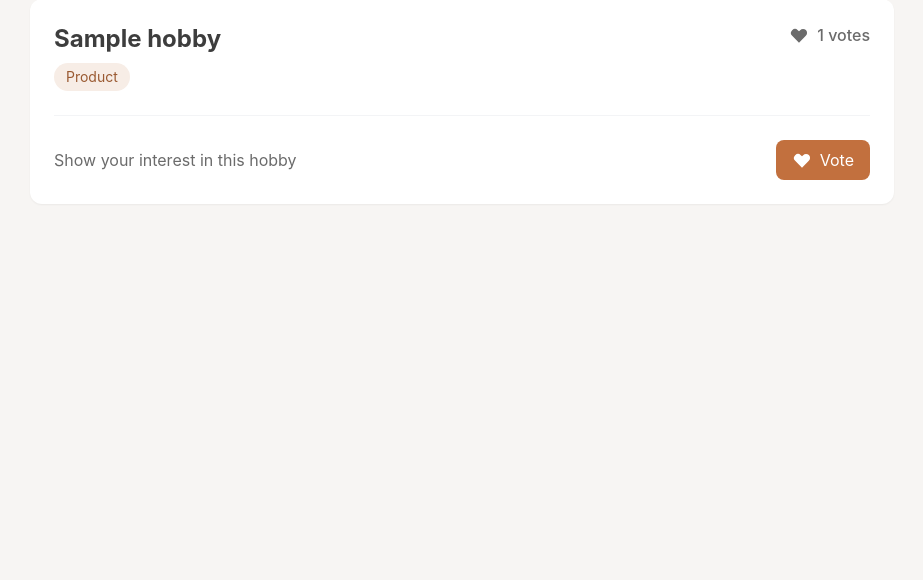
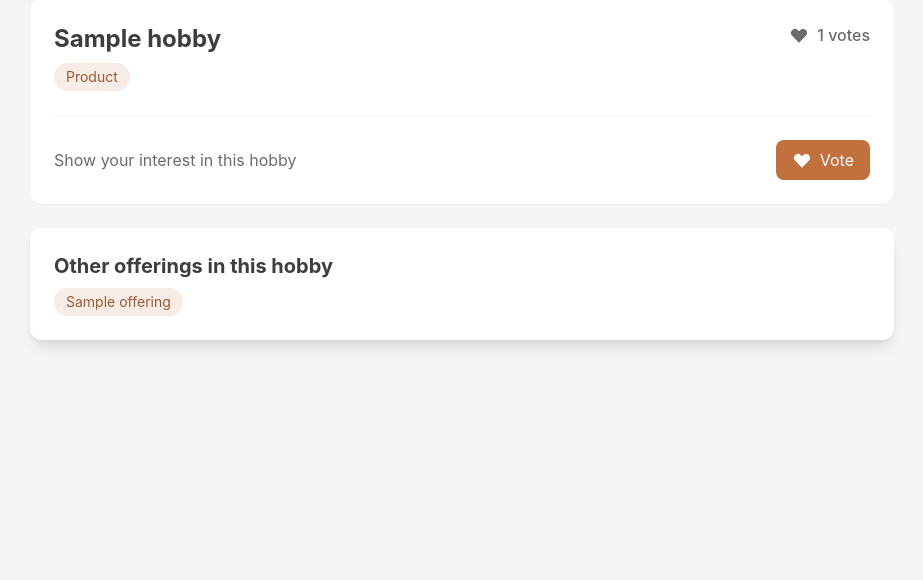
Before and after one commit to ianmaks/bytteplassen, a Django app: page /marketplace/hobbies/1/ in a window 1280 px wide. Shown: the part 147-727 px from the top of the page, without its empty margins (178-1101 px from the left). Run offline with Django 5.2, Linux system fonts and the light colour scheme; tables that the repository leaves empty hold one stand-in row (values such as "Sample post"); some libraries are stand-ins or nearby versions.

Commit message:
Added related offerings on hobby page

```diff
--- a/marketplace/templates/marketplace/hobby.html
+++ b/marketplace/templates/marketplace/hobby.html
@@ -70,6 +70,19 @@
             </form>
         </div>
     </div>
+
+    <!-- Related Offerings -->
+    <div class="bg-white rounded-xl shadow-lg p-6">
+    <h1 class="text-xl font-bold text-warm-text">Other offerings in this hobby </h1>
+        <div class="flex flex-items-center gap-3 mt-2">
+            {% for offering in offerings %}
+                <a href="{% url 'offering_detail' offering.id %}" class="text-terra-400 hover:text-terra-500 inline-flex items-center gap-1">
+                    <span class="px-3 py-1 text-sm rounded-full bg-terra-100 text-terra-500">{{offering}}</span>
+                </a>
+            {% endfor %}
+        </div>
+    </div>
+
     {% else %}
     <div class="bg-white rounded-xl shadow-sm p-8 text-center">
         <p class="text-warm-muted">Hobby not found.</p>
--- a/marketplace/views.py
+++ b/marketplace/views.py
@@ -38,12 +38,13 @@ def hobby(request, hobby_id):
     hobby = Hobby.objects.get(id=hobby_id)
     has_voted = Vote.objects.filter(user_id=user_id, hobby_id=hobby_id).exists()
     votes = hobby.votes.count()
-
+    related_offerings = Offering.objects.filter(hobby=hobby)
     template = loader.get_template("marketplace/hobby.html")
     context = {
-        "hobby": hobby,
-        "voted": 1 if has_voted else 0,
-        "votes": votes
+        "hobby"     : hobby,
+        "voted"     : 1 if has_voted else 0,
+        "votes"     : votes,
+        "offerings" : related_offerings
     }
     return HttpResponse(template.render(context, request))
 
--- a/requirements.txt
+++ b/requirements.txt
@@ -17,3 +17,4 @@ sqlparse==0.5.4
 uvicorn==0.40.0
 whitenoise==6.11.0
 django-environ==0.12.0
+ruff==0.14.10
```
